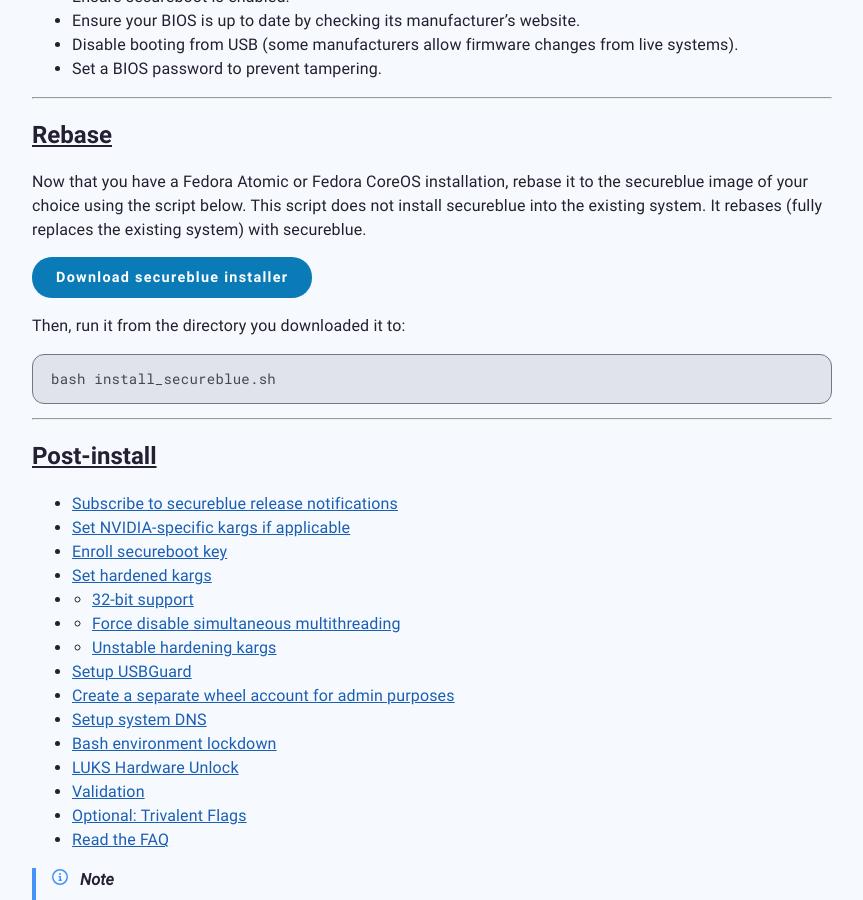
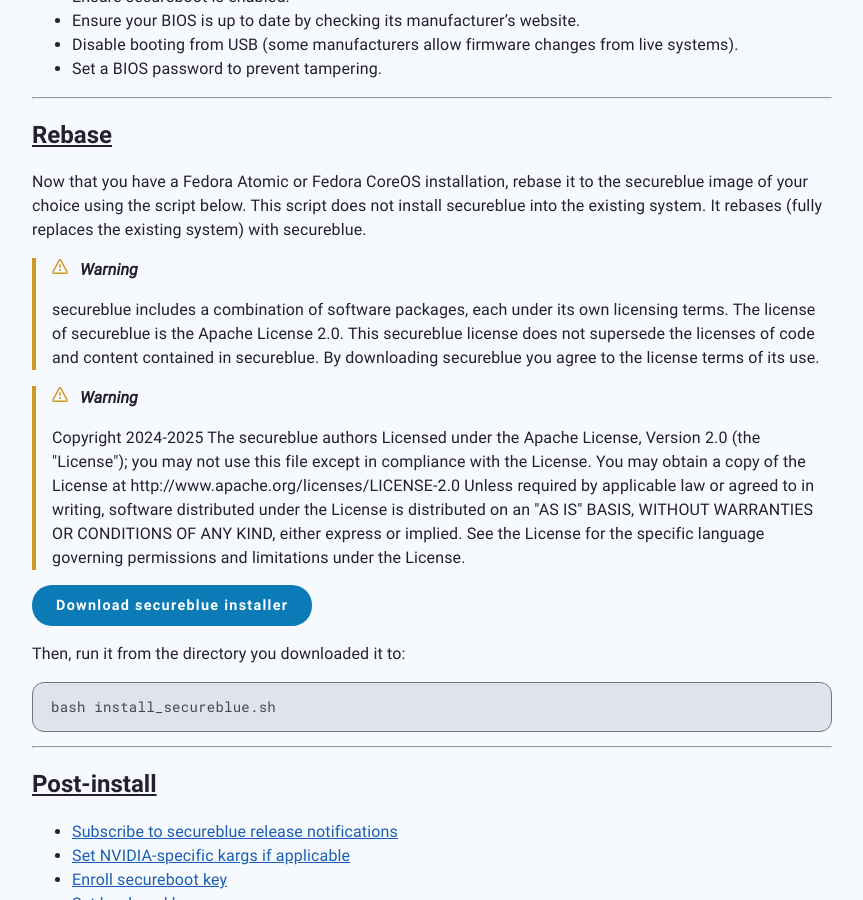
Before and after one commit to secureblue/secureblue.github.io, a Jekyll site: the page built from content/INSTALL.md, in a window 1280 px wide and 900 px high, scrolled down 1314 px. Shown: the whole window, without its empty margins (208-1071 px from the left). Built offline with Jekyll 4.4.1, drawn with Linux system fonts in a browser that asks for light colours.

Commit message:
add disclaimer

```diff
--- a/content/INSTALL.md
+++ b/content/INSTALL.md
@@ -47,6 +47,23 @@
 ## [Rebase](#rebase)
 
 Now that you have a Fedora Atomic or Fedora CoreOS installation, rebase it to the secureblue image of your choice using the script below. This script does not install secureblue into the existing system. It rebases (fully replaces the existing system) with secureblue.
+
+{% include alert.html type='warning' content='secureblue includes a combination of software packages, each under its own licensing terms. The license of secureblue is the Apache License 2.0. This secureblue license does not supersede the licenses of code and content contained in secureblue. By downloading secureblue you agree to the license terms of its use.' %}
+
+{% include alert.html type='warning' content='Copyright 2024-2025 The secureblue authors
+
+Licensed under the Apache License, Version 2.0 (the "License");
+you may not use this file except in compliance with the License.
+You may obtain a copy of the License at
+
+http://www.apache.org/licenses/LICENSE-2.0
+
+Unless required by applicable law or agreed to in writing, software
+distributed under the License is distributed on an "AS IS" BASIS,
+WITHOUT WARRANTIES OR CONDITIONS OF ANY KIND, either express or implied.
+See the License for the specific language governing permissions and
+limitations under the License.' %}
+
 
 <a class="button" href="https://github.com/secureblue/secureblue/releases/latest/download/install_secureblue.sh">Download secureblue installer</a>
 
```
